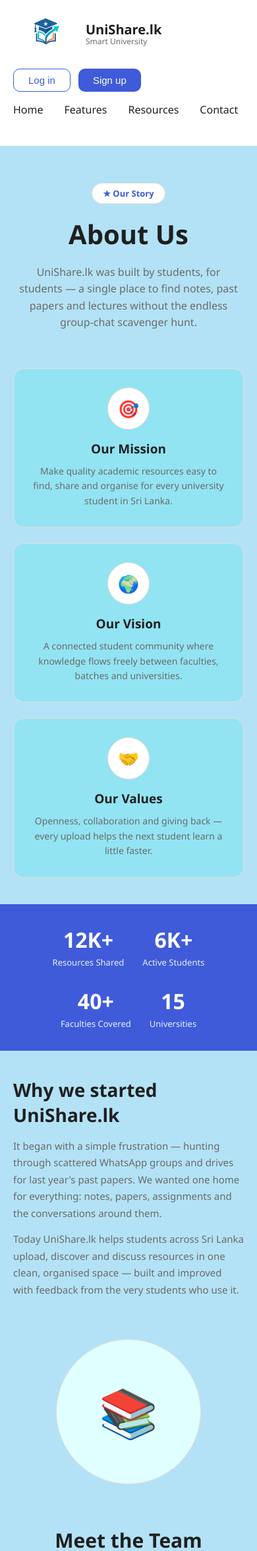
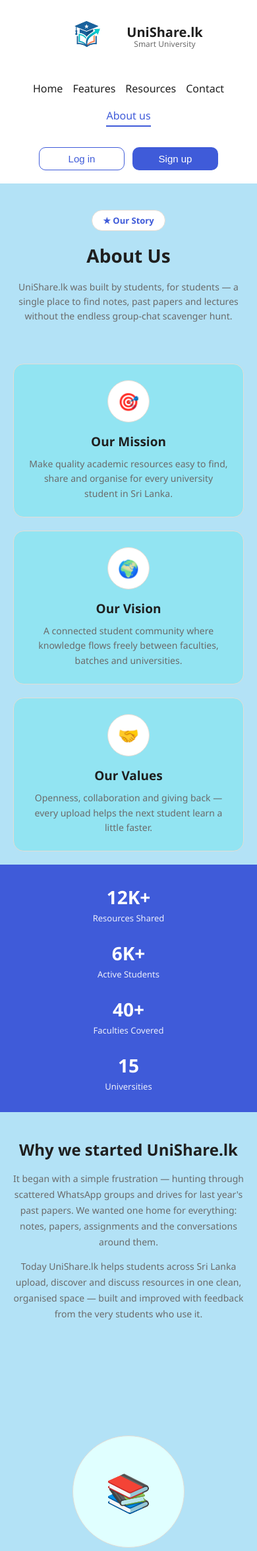
Before and after one commit to chmth699/Web-Devolopment---Group-, a PHP site: page /About.html in a window 390 px wide; the page is wider, and only the part inside the window is pictured. Shown: the top 2350 px of that part at 66% size. Run offline with PHP 8.4, Linux system fonts and the light colour scheme.

Commit message:
Update about.css
Responsive Update

```diff
--- a/about.css
+++ b/about.css
@@ -385,46 +385,208 @@ body {
   font-size: 13px;
 }
 
-/* ---------- Responsive ---------- */
-@media (max-width: 960px) {
+/*Tablet Responsive*/
+@media screen and (max-width: 1024px) {
+
+  .navbar {
+    padding: 16px 30px;
+  }
+
+  .nav-links {
+    gap: 20px;
+  }
+
+  .about-hero {
+    padding: 50px 30px;
+  }
+
+  .page-title {
+    font-size: 34px;
+  }
+
+  .about-lead {
+    font-size: 15px;
+  }
+
   .mv-grid {
-    grid-template-columns: repeat(2, minmax(240px, 340px));
+    grid-template-columns: repeat(2, 1fr);
+    padding: 30px;
+    gap: 20px;
   }
+
+  .stats-strip {
+    gap: 35px;
+    padding: 35px 30px;
+  }
+
+  .story-section {
+    padding: 50px 30px;
+    gap: 35px;
+  }
+
+  .story-text h2 {
+    font-size: 26px;
+  }
+
+  .art-circle {
+    width: 180px;
+    height: 180px;
+    font-size: 60px;
+  }
+
+  .team-section {
+    padding: 30px;
+  }
+
   .team-grid {
-    grid-template-columns: repeat(2, minmax(180px, 240px));
+    grid-template-columns: repeat(2, 1fr);
+    gap: 20px;
+  }
+
+  .footer {
+    padding: 35px 30px;
+    gap: 30px;
   }
 }
 
-@media (max-width: 640px) {
+/*Mobile Responsive*/
+@media screen and (max-width: 767px) {
+
+  /* Navbar */
   .navbar {
-    padding: 16px 20px;
+    flex-direction: column;
+    align-items: center;
+    padding: 20px;
+    text-align: center;
   }
+
   .nav-links {
-    order: 3;
     width: 100%;
-    justify-content: space-between;
+    justify-content: center;
+    flex-wrap: wrap;
+    gap: 15px;
+    margin: 15px 0;
   }
+
+  .nav-actions {
+    width: 100%;
+    justify-content: center;
+    flex-wrap: wrap;
+  }
+
+  .btn {
+    width: 130px;
+  }
+
+  /* Hero */
+  .about-hero {
+    padding: 40px 20px;
+  }
+
+  .page-title {
+    font-size: 28px;
+  }
+
+  .about-lead {
+    font-size: 14px;
+  }
+
+  /* Mission / Vision */
   .mv-grid {
     grid-template-columns: 1fr;
-    padding: 24px 20px 40px;
+    padding: 20px;
+    gap: 20px;
   }
+
+  .mv-card {
+    padding: 24px 20px;
+  }
+
+  /* Stats */
   .stats-strip {
-    gap: 28px;
-    padding: 32px 20px;
+    flex-direction: column;
+    align-items: center;
+    gap: 25px;
+    padding: 30px 20px;
   }
+
+  .stat-num {
+    font-size: 28px;
+  }
+
+  /* Story */
   .story-section {
+    flex-direction: column;
+    text-align: center;
+    padding: 40px 20px;
+    gap: 30px;
+  }
+
+  .story-text {
+    max-width: 100%;
+  }
+
+  .story-text h2 {
+    font-size: 24px;
+  }
+
+  .story-text p {
+    font-size: 14px;
+  }
+
+  .art-circle {
+    width: 170px;
+    height: 170px;
+    font-size: 56px;
+  }
+
+  /* Team */
+  .team-section {
+    padding: 20px;
+  }
+
+  .section-title {
+    font-size: 26px;
+  }
+
+  .team-grid {
+    grid-template-columns: 1fr;
+    gap: 20px;
+  }
+
+  .team-card {
+    max-width: 320px;
+    margin: auto;
+  }
+
+  /* CTA */
+  .cta-section {
     padding: 40px 20px;
   }
-  .team-section {
-    padding: 24px 20px 48px;
+
+  .cta-section h2 {
+    font-size: 22px;
   }
-  .team-grid {
-    grid-template-columns: 1fr 1fr;
+
+  .cta-section p {
+    font-size: 14px;
   }
+
+  /* Footer */
   .footer {
-    padding: 32px 20px;
+    flex-direction: column;
+    align-items: center;
+    text-align: center;
+    gap: 25px;
+    padding: 30px 20px;
   }
+
+  .footer-col {
+    align-items: center;
+  }
+
   .footer-social {
-    margin-left: 0;
+    margin: 0;
+    justify-content: center;
   }
 }
```
